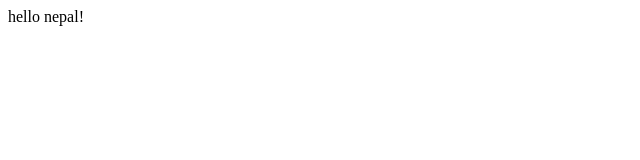
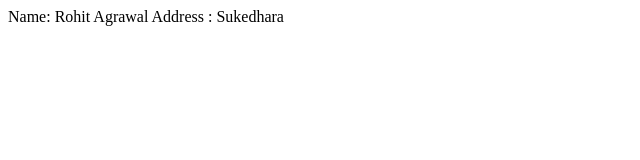
Before and after one commit to Salin08/webdevelopment_salin, a plain HTML site: page index.html in a window 1280 px wide. Shown: the whole page, without its empty margins (0-640 px from the left). Drawn offline with Linux system fonts and the light colour scheme.

Commit message:
Add contact information

```diff
--- a/index.html
+++ b/index.html
@@ -4,6 +4,7 @@
 	<title>Salin Nakarmi</title>
 </head>
 <body>
-	hello nepal!
+	Name: Rohit Agrawal
+	Address : Sukedhara
 </body>
 </html>
```
